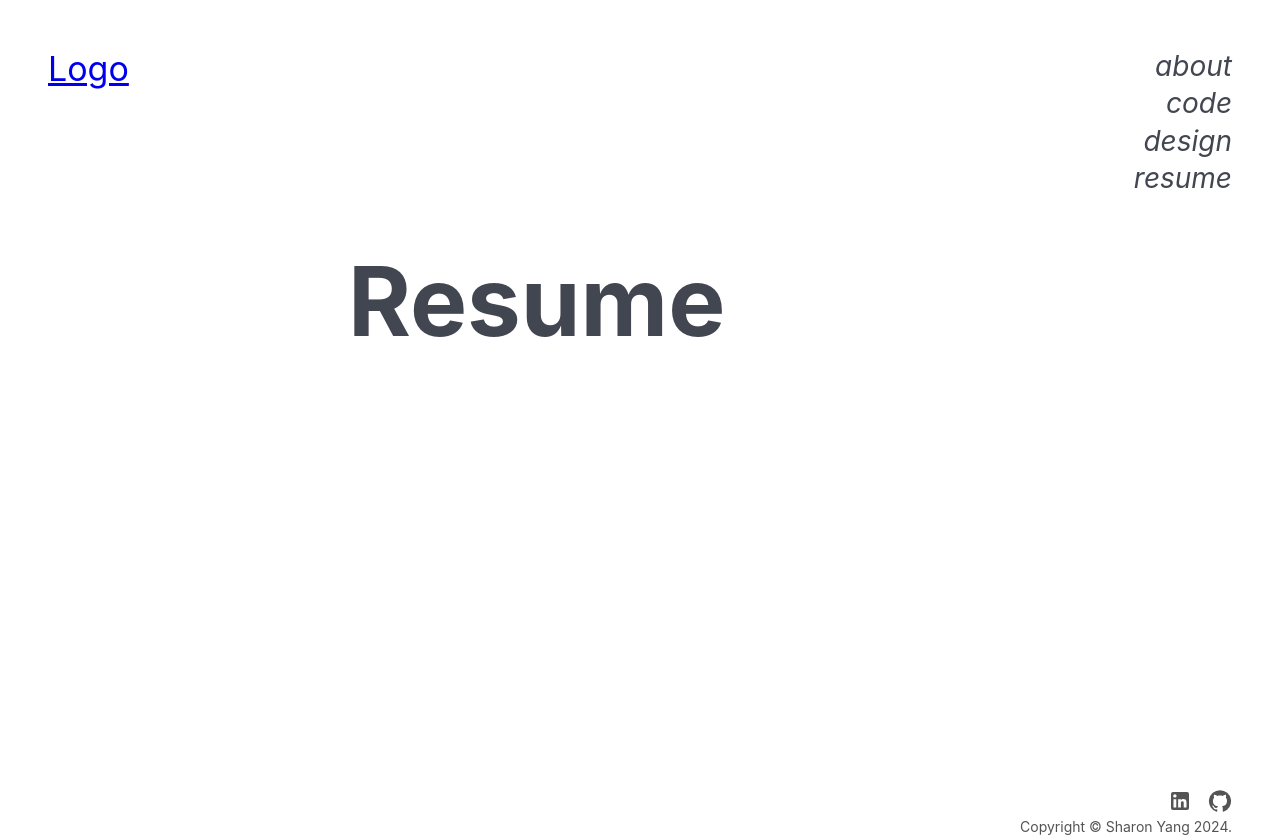
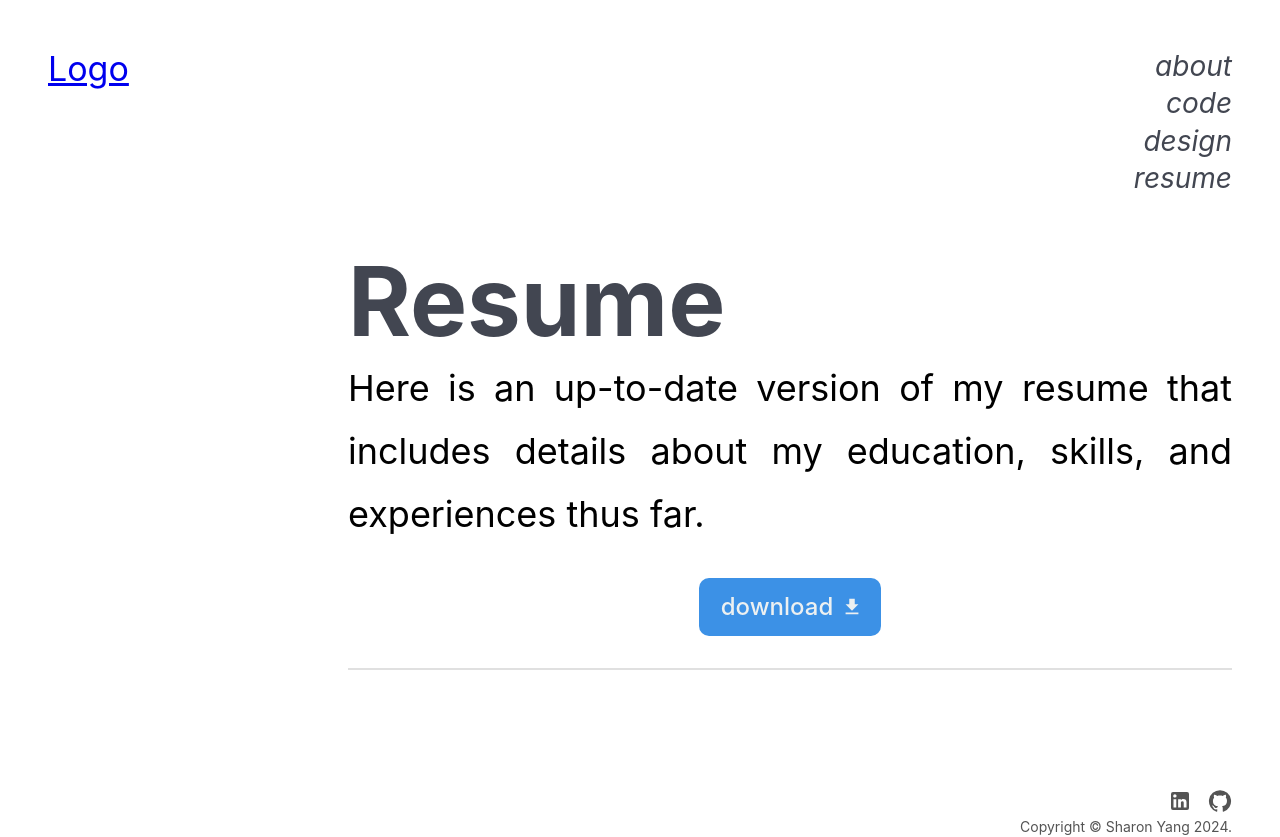
Before and after one commit to sharonyang16/personal-website, a Gatsby app: page /resume in a window 1280 px wide. Built offline with nearby package versions, Linux system fonts and the light colour scheme.

Commit message:
#21 Created resume header

```diff
--- a/src/pages/resume.js
+++ b/src/pages/resume.js
@@ -1,6 +1,30 @@
 import * as React from "react";
 import PageHeading from "../components/PageHeading";
+import { Typography, Box, Button, Divider } from "@mui/material";
+import DownloadIcon from "@mui/icons-material/Download";
+
+const GOOGLE_DRIVE_ID = "1-cVdFp3Avcyp9dnqoPlh3LC8ncg4uxal";
 
 export default function ResumePage() {
-  return <PageHeading title="Resume" />;
+  return (
+    <>
+      <PageHeading title="Resume" />
+      <Typography variant="subtitle1">
+        Here is an up-to-date version of my resume that includes details about
+        my education, skills, and experiences thus far.
+      </Typography>
+
+      <Box sx={{ display: "flex", justifyContent: "center", py: "2rem" }}>
+        <Button
+          href={`https://drive.google.com/uc?export=download&id=${GOOGLE_DRIVE_ID}`}
+          variant="contained"
+          size="large"
+          endIcon={<DownloadIcon fontSize="1.5rem" />}
+        >
+          download
+        </Button>
+      </Box>
+      <Divider />
+    </>
+  );
 }
```
